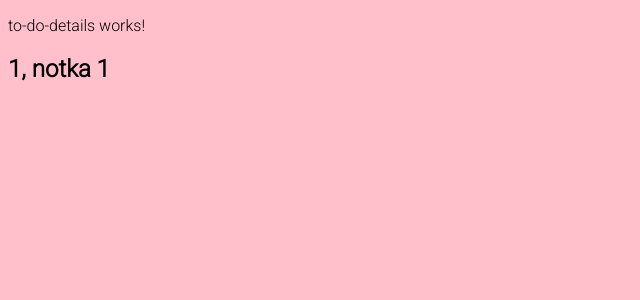
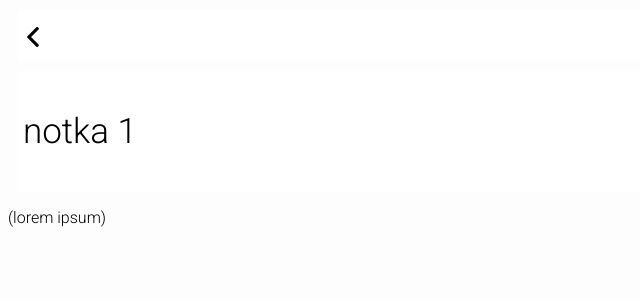
Before and after one commit to orelll/Angular, an Angular app: page /todo/1 in a window 1280 px wide. Shown: the top 300 px of the page, without its empty margins (0-640 px from the left). Built offline with nearby package versions, Linux system fonts and the light colour scheme.

Commit message:
part of changes

```diff
--- a/src/app/to-do-details/to-do-details.component.css
+++ b/src/app/to-do-details/to-do-details.component.css
@@ -0,0 +1,51 @@
+.back_button{
+    height: 20px;
+    width: 20px;
+    padding: 0;
+    border: 0;
+}
+
+.back_button i {
+    height: inherit;
+    width: inherit;
+    padding: 0;
+    margin: 0;
+    background: url("../../assets/icons/move_back.svg") no-repeat;
+    display: inline-block;
+}
+
+.pin_button{
+    height: 40px;
+    width: 40px;
+    padding: 0;
+    border: 0;
+    float: right;
+}
+.pin_button i {
+    height: inherit;
+    width: inherit;
+    color: black;
+    background: url("../../assets/icons/pin.svg") no-repeat;
+    display: inline-block;
+}
+.header {
+  background-color: #ffffff;
+  max-width: 960px;
+  min-width: 200px;
+  width: auto;
+  padding: 5px;
+  border: 0;
+  font-size: 35px;
+  margin: 10px;
+}
+
+.header:after {
+  content: "";
+  display: block;
+  clear: both;
+}
+
+
+.note_body{
+
+}
--- a/src/app/to-do-details/to-do-details.component.html
+++ b/src/app/to-do-details/to-do-details.component.html
@@ -1,2 +1,20 @@
-<p>to-do-details works!</p>
-<h2>{{todo.id}}, {{todo.name}}</h2>
+<div>
+  <div class="header">
+    <div class="icons_line">
+      <a class="back_button" routerLink="/dashboard" title="wróć">
+        <i></i>
+      </a>
+      <a class="pin_button" >
+        <i></i>
+      </a>
+    </div>
+  </div>
+  <div class="note_body">
+    <div class="header">
+      <p>{{ todo.name }}</p>
+    </div>
+    <div>
+      <p>({{ todo.content }})</p>
+    </div>
+  </div>
+</div>
--- a/src/styles.css
+++ b/src/styles.css
@@ -4,5 +4,5 @@
     font-family: 'Roboto', sans-serif;
 }
 body{
-    background-color: pink;
+    background-color:  #fdfdfd;
 }
```
Also changed, not shown: src/assets/icons/move_back.svg (added), src/assets/icons/pin.svg (added).
